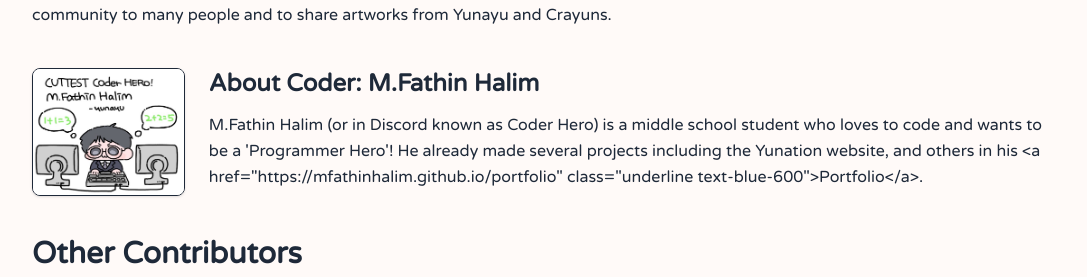
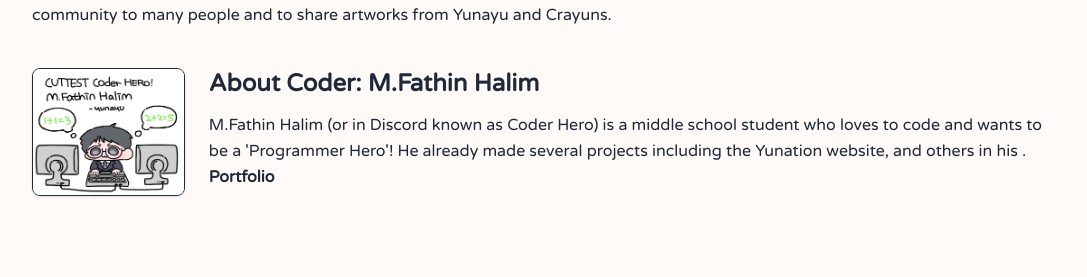
Before and after one commit to MFathinHalim/Yunation, a Next.js app: page /about in a window 1280 px wide. Shown: the part 647-924 px from the top of the page, without its empty margins (96-1183 px from the left). Built offline with nearby package versions, Linux system fonts and the light colour scheme.

Commit message:
coder now on list, not personal

```diff
--- a/public/admin/config.yml
+++ b/public/admin/config.yml
@@ -76,9 +76,9 @@ collections:
                 name: "description"
                 widget: "text"
 
-          - label: "Coder Info"
-            name: "coder"
-            widget: "object"
+          - label: "Coders"
+            name: "coders"
+            widget: "list"
             fields:
               - label: "Title"
                 name: "title"
--- a/public/content/about.json
+++ b/public/content/about.json
@@ -21,12 +21,14 @@
     "title": "About This Website",
     "description": "This website is made by the 'Programmer Hero' from Yunation! It was created to introduce the community to many people and to share artworks from Yunayu and Crayuns."
   },
-  "coder": {
-    "title": "About Coder: M.Fathin Halim",
-    "description": "M.Fathin Halim (or in Discord known as Coder Hero) is a middle school student who loves to code and wants to be a 'Programmer Hero'! He already made several projects including the Yunation website, and others in his Portfolio.",
-    "image": "/uploads/image-124.png",
-    "portfolioLink": "https://mfathinhalim.github.io/portfolio"
-  },
+  "coders": [
+    {
+      "title": "About Coder: M.Fathin Halim",
+      "description": "M.Fathin Halim (or in Discord known as Coder Hero) is a middle school student who loves to code and wants to be a 'Programmer Hero'! He already made several projects including the Yunation website, and others in his Portfolio.",
+      "image": "/uploads/image-124.png",
+      "portfolioLink": "https://mfathinhalim.github.io/portfolio"
+    }
+  ],
   "contributors": [
     {
       "username": "@cielgrin_",
--- a/src/app/about/page.tsx
+++ b/src/app/about/page.tsx
@@ -62,22 +62,25 @@ export default function About() {
                     <h2 className="text-3xl font-bold">{about.website.title}</h2>
                     <p className="leading-relaxed max-w-3xl">{about.website.description}</p>
                 </section>
-
+                <section className="flex flex-col gap-6 mb-10">
+                    {about.coders.map((coder: any, index: number) => (
+                        <div key={index} className="flex flex-col md:flex-row items-start gap-6">
                             {/* About Coder */}
                             <section className="flex flex-col md:flex-row items-start gap-6 mb-10">
                                 <img
-                        src={about.coder.image}
+                                    src={coder.image}
                                     alt="M.Fathin Halim"
                                     className="h-32 object-cover rounded-lg border shadow"
                                 />
                                 <div className="space-y-3 flex-1">
-                        <h2 className="text-2xl font-bold">{about.coder.title}</h2>
+                                    <h2 className="text-2xl font-bold">{coder.title}</h2>
                                     <p className="leading-relaxed">
-                            {about.coder.description.split("Portfolio").join(
-                                `<a href="${about.coder.portfolioLink}" class="underline text-blue-600">Portfolio</a>`
-                            )}
+                                        {coder.description.split("Portfolio")} <a href="${about.coder.portfolioLink}" className="font-bold hover:underline">Portfolio</a>
                                     </p>
                                 </div>
+                            </section>
+                        </div>
+                    ))}
                 </section>
 
                 {/* Contributors */}
@@ -94,7 +97,7 @@ export default function About() {
             </div>
 
             {/* Wave Footer */}
-            <div className="w-full z-0 pointer-events-none">
+            < div className="w-full z-0 pointer-events-none" >
                 <img src="/wave.svg" className="w-full" alt="wave" />
             </div>
         </>
```
Lines whose indentation alone changed are shown as unchanged.
